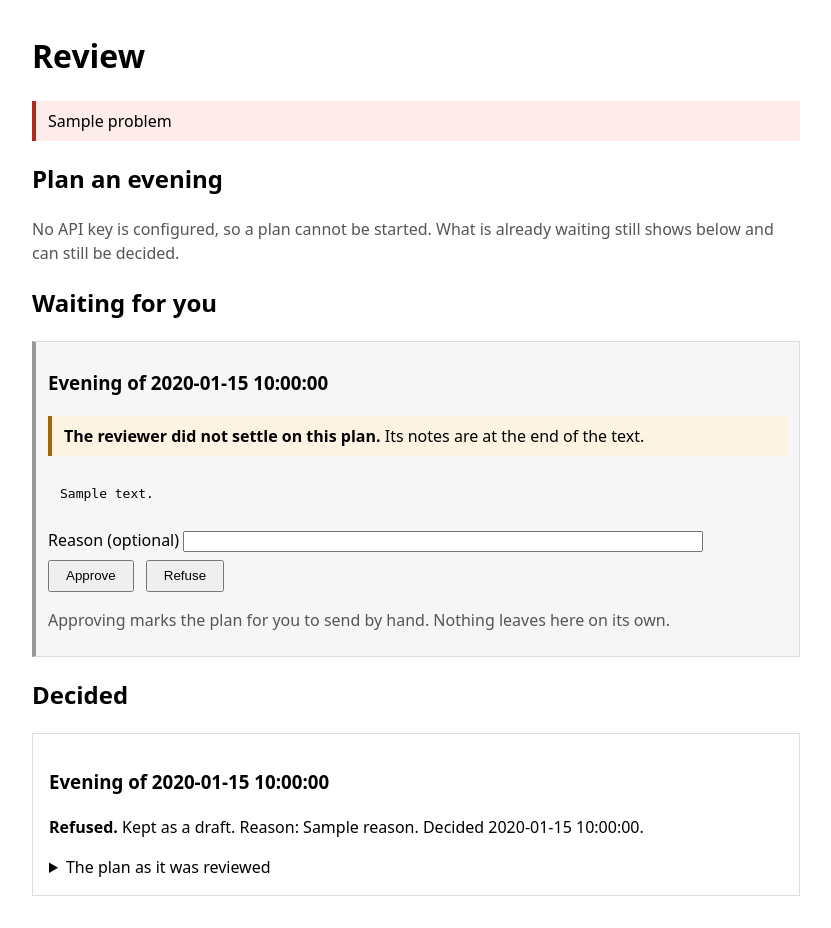
After one commit to gbodegas/blossom, a FastAPI app: template blossom/templates/parent_review.html in a window 1280 px wide. The commit adds this page. Shown: the whole page, without its empty margins (224-1055 px from the left). Run offline with FastAPI, Linux system fonts and the light colour scheme; the template is opened without the code that fills it: most values are stand-ins (such as "Sample title", 1, 10 or a date in 2020); parts of the project's set-up code (start-up, migrations or seed data) failed here and were passed over.

Commit message:
Give the parent a page: plan an evening, read the draft, decide
The page at /parent is the same three things as the JSON routes, as forms: a
date to plan, the drafts waiting with their text and two buttons, and what has
been decided. Its two form actions call the functions the JSON routes call and
redirect back to the page, so there is one way to start a run and one way to
decide whichever door it comes through, and a failure renders the page with
the status and reason the API would have given. The decision field admits
exactly the two button values. Without a key the page still reads and says
why a plan cannot start. python-multipart is added because Starlette will not
read a form without it.

```diff
--- a/blossom/static/blossom.css
+++ b/blossom/static/blossom.css
@@ -43,3 +43,44 @@ article {
 article.confidence-unverified {
   border-color: #b3261e;
 }
+
+/* The parent's page. */
+.problem {
+  border-left: 4px solid #b3261e;
+  background: #fdecea;
+  padding: 0.5rem 0.75rem;
+}
+.note, .empty {
+  color: #555;
+}
+pre.body {
+  white-space: pre-wrap;
+  background: #f6f6f6;
+  padding: 0.75rem;
+  overflow-x: auto;
+}
+.outcome {
+  border-left: 4px solid #999;
+  padding: 0.5rem 0.75rem;
+  background: #f6f6f6;
+}
+.outcome.accepted {
+  border-left-color: #2e6b34;
+  background: #eef6ef;
+}
+.outcome.unsettled {
+  border-left-color: #a1660a;
+  background: #fdf3e2;
+}
+.decision label, .plan-form label {
+  display: block;
+  margin-block: 0.5rem;
+}
+.decision input[type="text"] {
+  width: 100%;
+  max-width: 32rem;
+}
+.actions button {
+  margin-inline-end: 0.5rem;
+  padding: 0.4rem 1rem;
+}
--- /dev/null
+++ b/blossom/templates/parent_review.html
@@ -0,0 +1,101 @@
+<!doctype html>
+<html lang="en">
+  <head>
+    <meta charset="utf-8">
+    <title>Blossom - Review</title>
+    <link rel="stylesheet" href="/static/blossom.css">
+  </head>
+  <body>
+    <main>
+      <h1>Review</h1>
+
+      {% if problem %}
+        <p class="problem" role="alert">{{ problem }}</p>
+      {% endif %}
+
+      <section>
+        <h2>Plan an evening</h2>
+        {% if model_available %}
+          <form method="post" action="/parent/actions/plan" class="plan-form">
+            <label>Evening of
+              <input type="date" name="plan_date" value="{{ today }}">
+            </label>
+            <button type="submit">Plan it</button>
+          </form>
+          <p class="note">
+            The planner reads what is due, checks its own plan, and stops here for you.
+            Nothing is sent from this page, whatever you decide.
+          </p>
+        {% else %}
+          <p class="note">
+            No API key is configured, so a plan cannot be started. What is already
+            waiting still shows below and can still be decided.
+          </p>
+        {% endif %}
+      </section>
+
+      <section>
+        <h2>Waiting for you</h2>
+        {% if not waiting %}
+          <p class="empty">Nothing is waiting.</p>
+        {% endif %}
+        {% for draft in waiting %}
+          <article class="draft outcome-{{ draft.outcome }}">
+            <h3>Evening of {{ draft.plan_date }}</h3>
+            {#
+              The reviewer's opinion travels with the plan and never decides
+              for it, so the heading says which way it went and the text below
+              carries its notes.
+            #}
+            {% if draft.outcome == "accepted" %}
+              <p class="outcome accepted">The reviewer accepted this plan.</p>
+            {% else %}
+              <p class="outcome unsettled">
+                <strong>The reviewer did not settle on this plan.</strong>
+                Its notes are at the end of the text.
+              </p>
+            {% endif %}
+            <pre class="body">{{ draft.body }}</pre>
+            <form method="post" action="/parent/actions/decide/{{ draft.draft_id }}" class="decision">
+              <label>Reason (optional)
+                <input type="text" name="reason" maxlength="500">
+              </label>
+              <div class="actions">
+                <button type="submit" name="decision" value="approve">Approve</button>
+                <button type="submit" name="decision" value="refuse">Refuse</button>
+              </div>
+              <p class="note">
+                Approving marks the plan for you to send by hand. Nothing leaves here on its own.
+              </p>
+            </form>
+          </article>
+        {% endfor %}
+      </section>
+
+      <section>
+        <h2>Decided</h2>
+        {% if not decided %}
+          <p class="empty">Nothing has been decided yet.</p>
+        {% endif %}
+        {% for draft in decided %}
+          <article class="draft decided-{{ draft.decision }}">
+            <h3>Evening of {{ draft.plan_date }}</h3>
+            <p class="decision-line">
+              {% if draft.decision == "approved" %}
+                <strong>Approved.</strong> Marked for you to send by hand.
+              {% else %}
+                <strong>Refused.</strong> Kept as a draft.
+              {% endif %}
+              {% if draft.reason %}Reason: {{ draft.reason }}.{% endif %}
+              Decided {{ draft.decided_at }}.
+            </p>
+            <details>
+              <summary>The plan as it was reviewed</summary>
+              <pre class="body">{{ draft.body }}</pre>
+            </details>
+          </article>
+        {% endfor %}
+      </section>
+    </main>
+  </body>
+</html>
--- a/pyproject.toml
+++ b/pyproject.toml
@@ -22,6 +22,9 @@ dependencies = [
     # itself to set the busy timeout and secure_delete.
     "aiosqlite==0.22.1",
     "fastapi==0.141.1",
+    # Parses the parent page's forms. Starlette refuses to read a form body
+    # without it, for multipart and urlencoded alike.
+    "python-multipart==0.0.32",
     "jinja2==3.1.6",
     "pydantic==2.11.7",
     # Windows ships no time zone database, so ZoneInfo raises for every key
```
Also changed, not shown: blossom/routes/parent.py (+102 -7 lines), docs/architecture.md (+11 -5 lines), tests/test_parent_page.py (added, +267 -0 lines), README.md, 1 other file.
